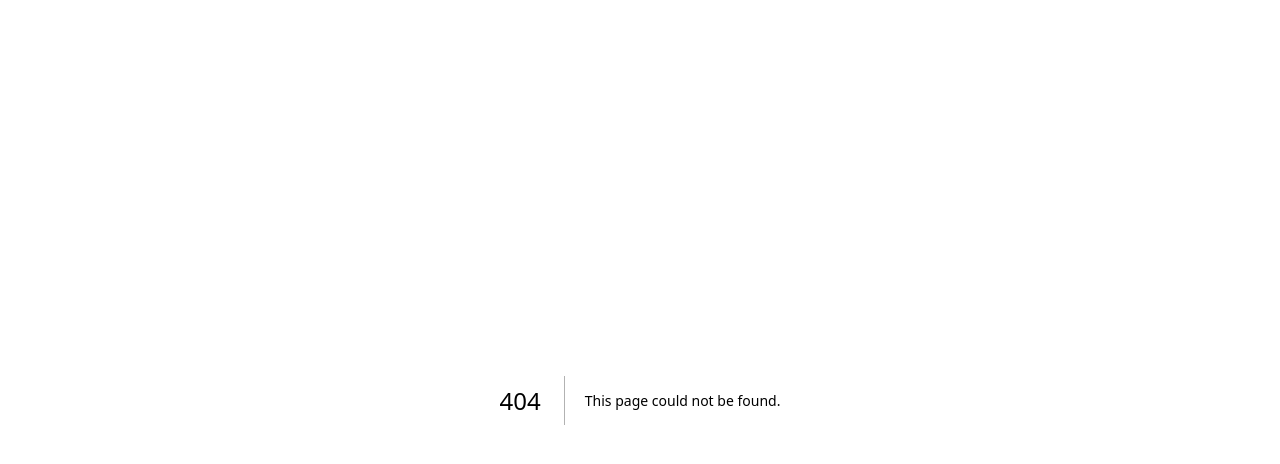
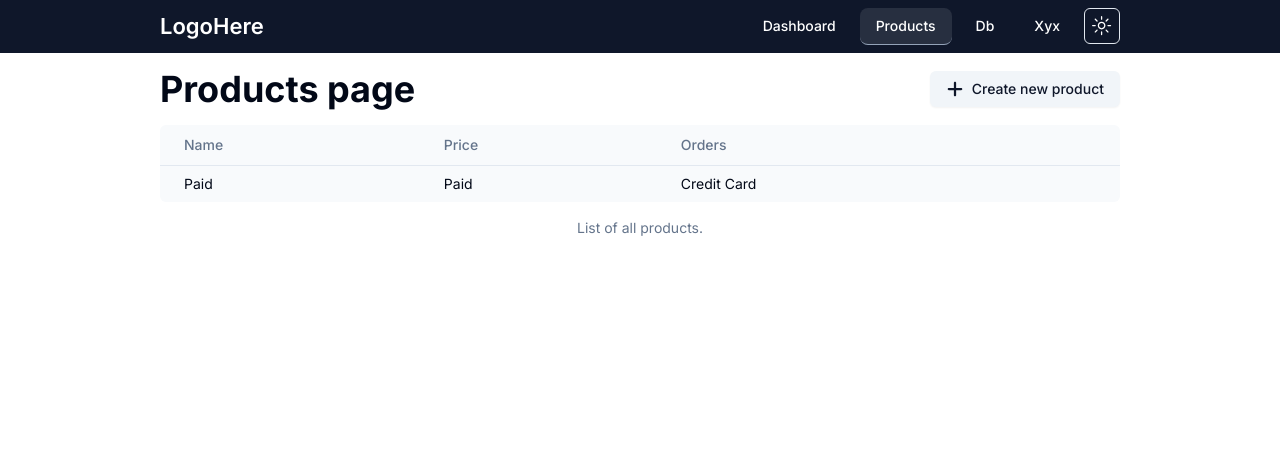
Before and after one commit to shubhamxdd/e-commerce, a Next.js app: page /admin/products in a window 1280 px wide. Before the commit this address had no page. Shown: the top 464 px of the page. Built offline with nearby package versions, Linux system fonts and the light colour scheme.

Commit message:
create page to show products (admin)

```diff
--- a/app/(admin)/_actions/actions.ts
+++ b/app/(admin)/_actions/actions.ts
@@ -38,6 +38,7 @@ export const getUserData = async () => {
     throw new Error("Error fetching user data");
   }
 };
+
 export const getProductsData = async () => {
   try {
     const totalProducts = await prisma.product.count();
--- a/app/(admin)/_components/AdminHeader.tsx
+++ b/app/(admin)/_components/AdminHeader.tsx
@@ -10,8 +10,8 @@ export const adminNavLinks = [
     href: "/admin",
   },
   {
-    name: "prod",
-    href: "/admin/1",
+    name: "Products",
+    href: "/admin/products",
   },
   {
     name: "db",
--- /dev/null
+++ b/app/(admin)/admin/products/ProductsTable.tsx
@@ -0,0 +1,41 @@
+import {
+  Table,
+  TableBody,
+  TableCaption,
+  TableCell,
+  TableHead,
+  TableHeader,
+  TableRow,
+} from "@/components/ui/table";
+
+const ProductsTable = () => {
+  return (
+    <Table className="bg-slate-50 dark:bg-slate-900 rounded-md">
+      <TableCaption>List of all products.</TableCaption>
+      <TableHeader>
+        <TableRow>
+          <TableHead className="w-0">
+            <span className="sr-only">Product</span>
+          </TableHead>
+          <TableHead>Name</TableHead>
+          <TableHead>Price</TableHead>
+          <TableHead>Orders</TableHead>
+          <TableHead className="w-0">
+            <span className="sr-only">Actions</span>
+          </TableHead>
+        </TableRow>
+      </TableHeader>
+      <TableBody>
+        <TableRow>
+          <TableCell></TableCell>
+          <TableCell>Paid</TableCell>
+          <TableCell>Paid</TableCell>
+          <TableCell>Credit Card</TableCell>
+          <TableCell></TableCell>
+        </TableRow>
+      </TableBody>
+    </Table>
+  );
+};
+
+export default ProductsTable;
--- /dev/null
+++ b/app/(admin)/admin/products/page.tsx
@@ -0,0 +1,29 @@
+import { Button } from "@/components/ui/button";
+import { Metadata } from "next";
+import Link from "next/link";
+import { FaPlus } from "react-icons/fa6";
+import ProductsTable from "./ProductsTable";
+
+const AdminProductsPage = () => {
+  return (
+    <>
+      <div className="flex items-center justify-between">
+        <h1 className="text-xl md:text-4xl font-bold my-4">Products page</h1>
+        <Button asChild variant={"secondary"}>
+          <Link href={"/admin/products/new"}>
+            <FaPlus size={18} className="mr-2" />
+            Create new product
+          </Link>
+        </Button>
+      </div>
+      <ProductsTable />
+    </>
+  );
+};
+
+export default AdminProductsPage;
+
+export const metadata: Metadata = {
+  title: "Products",
+  description: "Admin dashboard",
+};
--- a/package.json
+++ b/package.json
@@ -13,8 +13,10 @@
     "@radix-ui/react-dialog": "^1.0.5",
     "@radix-ui/react-dropdown-menu": "^2.0.6",
     "@radix-ui/react-icons": "^1.3.0",
+    "@radix-ui/react-label": "^2.0.2",
     "@radix-ui/react-separator": "^1.0.3",
     "@radix-ui/react-slot": "^1.0.2",
+    "@radix-ui/react-toast": "^1.1.5",
     "class-variance-authority": "^0.7.0",
     "clsx": "^2.1.0",
     "next": "14.2.1",
```
Also changed, not shown: 1 other file (tests, documents, lock files or other folders).
